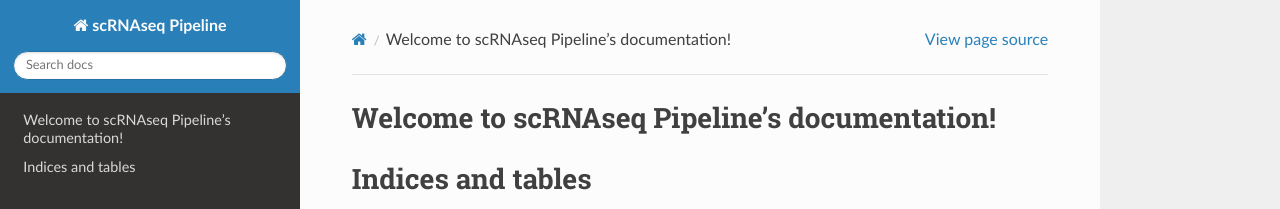
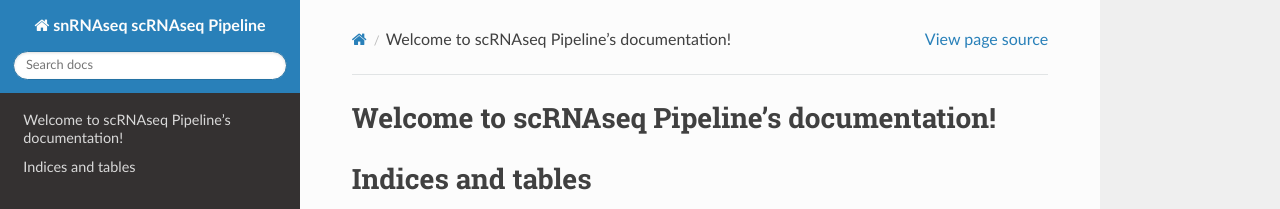
Before and after one commit to pnm27/snRNA_scRNA_Pipeline, a Sphinx documentation site: the page built from docs/source/index.md, in a window 1280 px wide. Shown: the top 209 px of the page. Built offline with Sphinx 7.4.7 and the Read the Docs theme 2.0.0, drawn with Linux system fonts in a browser that asks for light colours.

Commit message:
Bug fix v2 sphinx

```diff
--- a/docs/source/conf.py
+++ b/docs/source/conf.py
@@ -17,7 +17,7 @@
 
 # -- Project information -----------------------------------------------------
 
-project = 'scRNAseq Pipeline'
+project = 'snRNAseq scRNAseq Pipeline'
 copyright = '2022, Prashant N M'
 author = 'Prashant N M'
 
```
